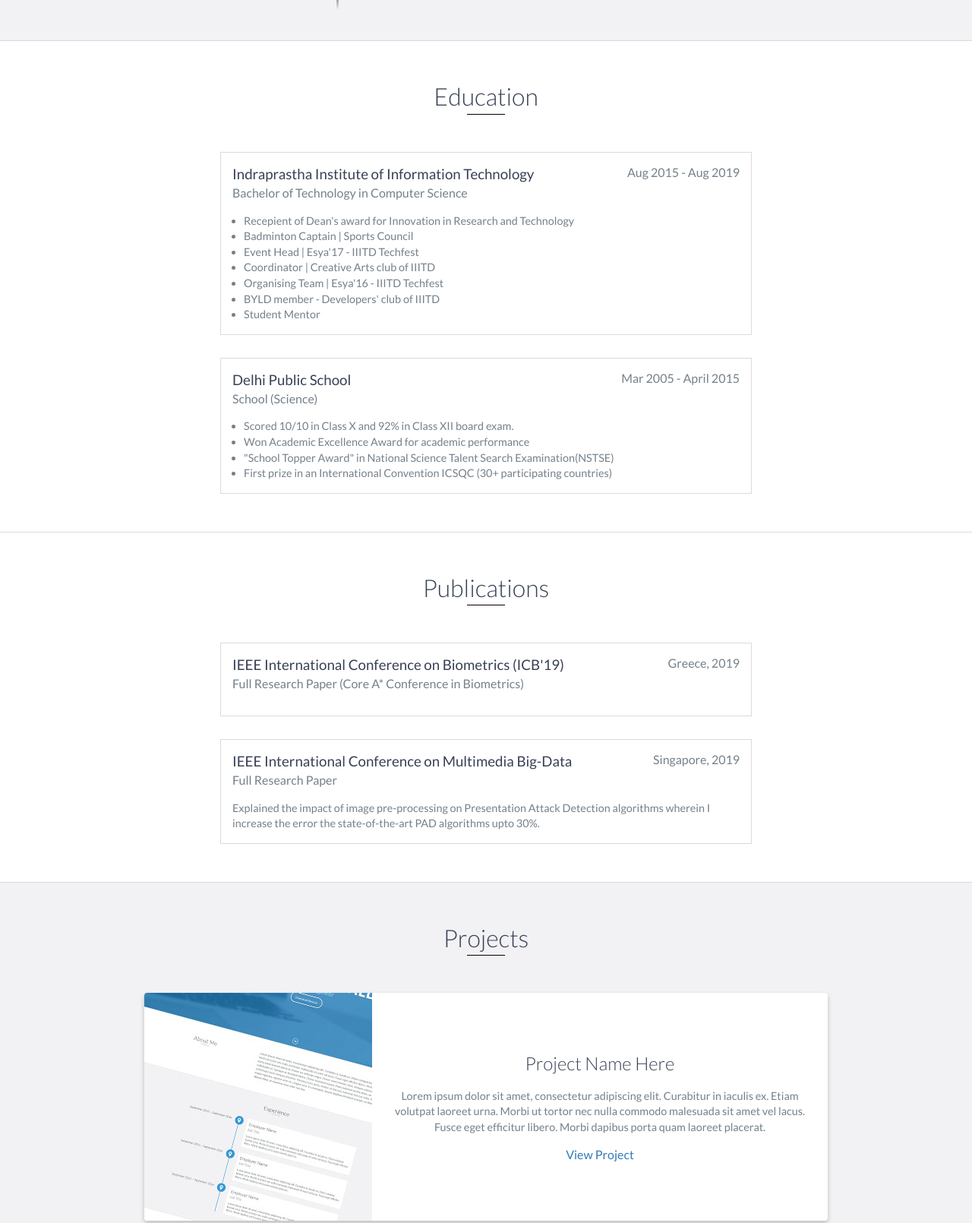
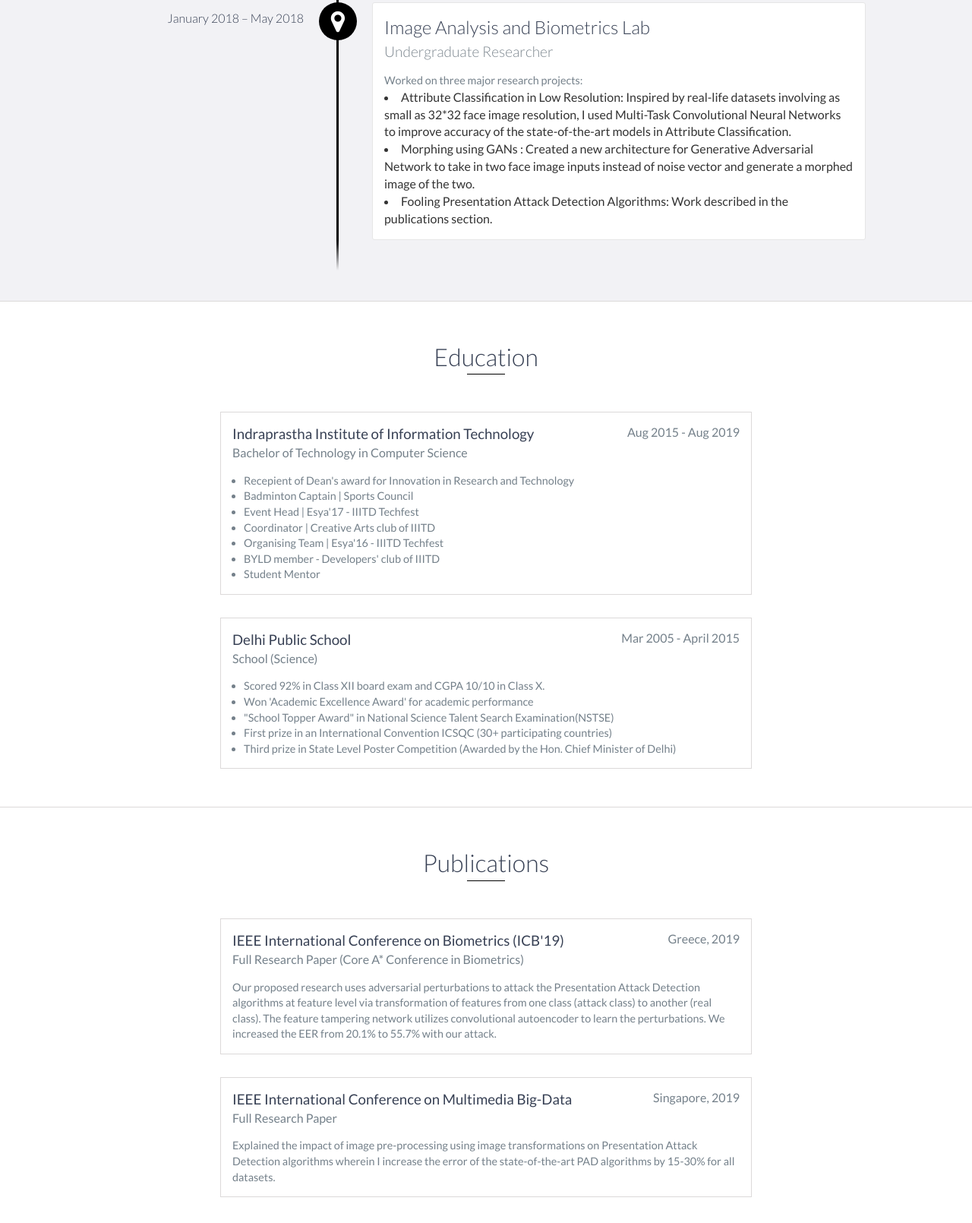
Before and after one commit to akshseh/akshseh.github.io, a website: page index.html in a window 1280 px wide. Shown: the part 2026-3636 px from the top of the page at 76% size. Drawn offline with nearby package versions, Linux system fonts and the light colour scheme.

Commit message:
Update index.html

```diff
--- a/index.html
+++ b/index.html
@@ -163,6 +163,16 @@
                     <li>Checking the examination answer sheets.</li>
                 </p>
             </div>
+		<div data-date="January 2018 – May 2018">
+                <h3>Image Analysis and Biometrics Lab</h3>
+                <h4>Undergraduate Researcher</h4>
+                <p>
+		    Worked on three major research projects:
+		<li> Attribute Classification in Low Resolution: Inspired by real-life datasets involving as small as 32*32 face image resolution, I used Multi-Task Convolutional Neural Networks to improve accuracy of the state-of-the-art models in Attribute Classification. </li>
+		<li> Morphing using GANs : Created a new architecture for Generative Adversarial Network to take in two face image inputs instead of noise vector and generate a morphed image of the two.   </li>
+		<li> Fooling Presentation Attack Detection Algorithms: Work described in the publications section.
+		</p>
+            </div>
         </div>
     </div>
     <!-- End #experience -->
@@ -178,7 +188,7 @@
                     Recepient of Dean's award for Innovation in Research and Technology
                 </li>
                 <li>
-		            Badminton Captain | Sports Council
+		    Badminton Captain | Sports Council
                 </li>
                 <li>Event Head | Esya'17 - IIITD Techfest
                 </li>
@@ -204,16 +214,19 @@
             <h4>School (Science)</h4>
             <ul>
                 <li>
-                    Scored 10/10 in Class X and 92% in Class XII board exam.
+                    Scored 92% in Class XII board exam and CGPA 10/10 in Class X.
                 </li>
                 <li>
-                    Won Academic Excellence Award for academic performance
+                    Won 'Academic Excellence Award' for academic performance
                 </li>
                 <li>
                     "School Topper Award" in National Science Talent Search Examination(NSTSE)
                 </li>
                 <li>
                     First prize in an International Convention ICSQC (30+ participating countries)
+                </li>
+                <li>
+                    Third prize in State Level Poster Competition (Awarded by the Hon. Chief Minister of Delhi)
                 </li>
             </ul>
         </div>
@@ -227,9 +240,11 @@
             <h3>IEEE International Conference on Biometrics (ICB'19)</h3>
             <span class="education-date">Greece, 2019</span>
             <h4>Full Research Paper (Core A* Conference in Biometrics)</h4>
-            <!-- <p>
-
-            </p> -->
+            <p>
+		 Our proposed research uses adversarial perturbations to attack the Presentation Attack Detection algorithms at
+		 feature level via transformation of features from one class (attack class) to another (real class). The feature tampering network
+		 utilizes convolutional autoencoder to learn the perturbations. We increased the EER from 20.1% to 55.7% with our attack.
+            </p>
         </div>
         <!-- End .education-block -->
 
@@ -238,7 +253,8 @@
             <span class="education-date">Singapore, 2019</span>
             <h4>Full Research Paper</h4>
             <p>
-                Explained the impact of image pre-processing on Presentation Attack Detection algorithms wherein I increase the error the state-of-the-art PAD algorithms upto 30%.
+                Explained the impact of image pre-processing using image transformations on Presentation Attack Detection algorithms wherein I increase
+		the error of the state-of-the-art PAD algorithms by 15-30% for all datasets.
             </p>
         </div>
         <!-- End .education-block -->
@@ -327,7 +343,7 @@
             <div class="row">
                 <div class="col-sm-5 copyright">
                     <p>
-                        Copyright &copy; 2017 Akarsha Sehwag
+                        Copyright &copy; 2019 Akarsha Sehwag
                     </p>
                 </div>
                 <div class="col-sm-2 top">
```
